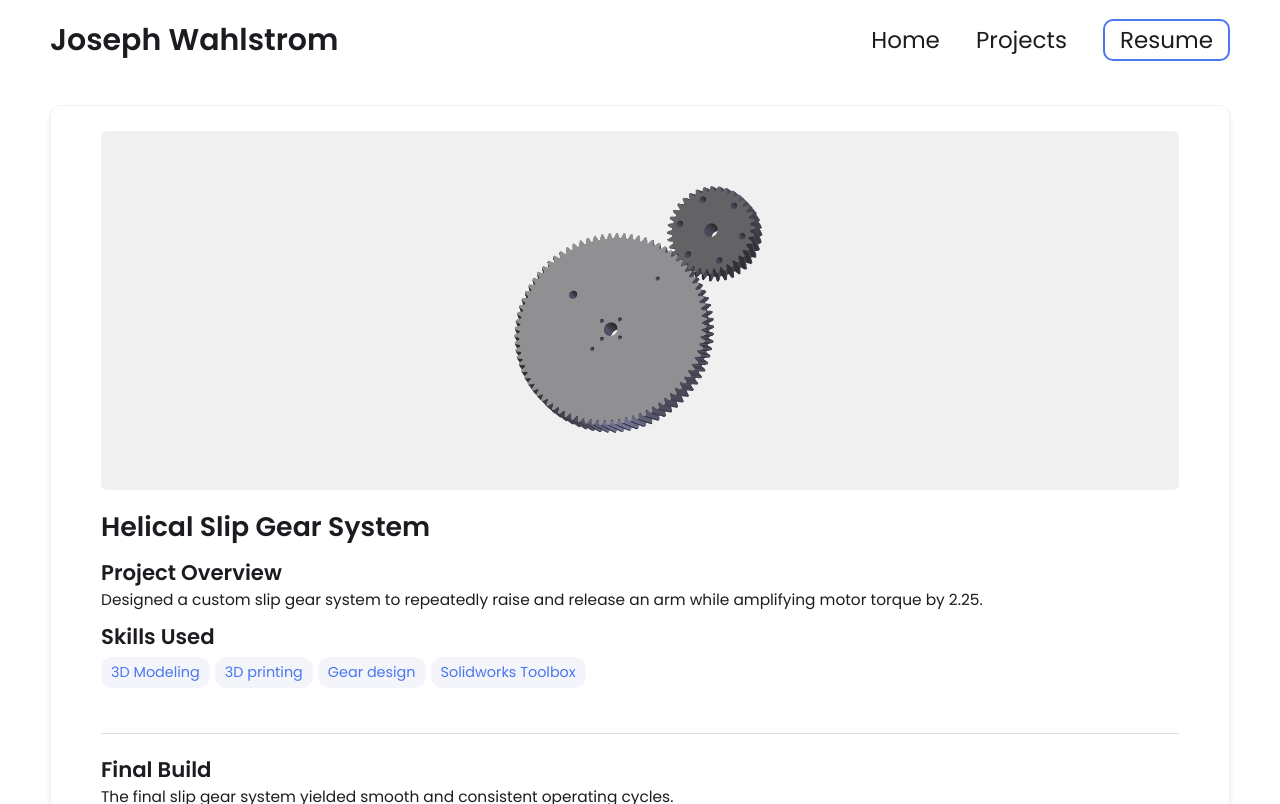
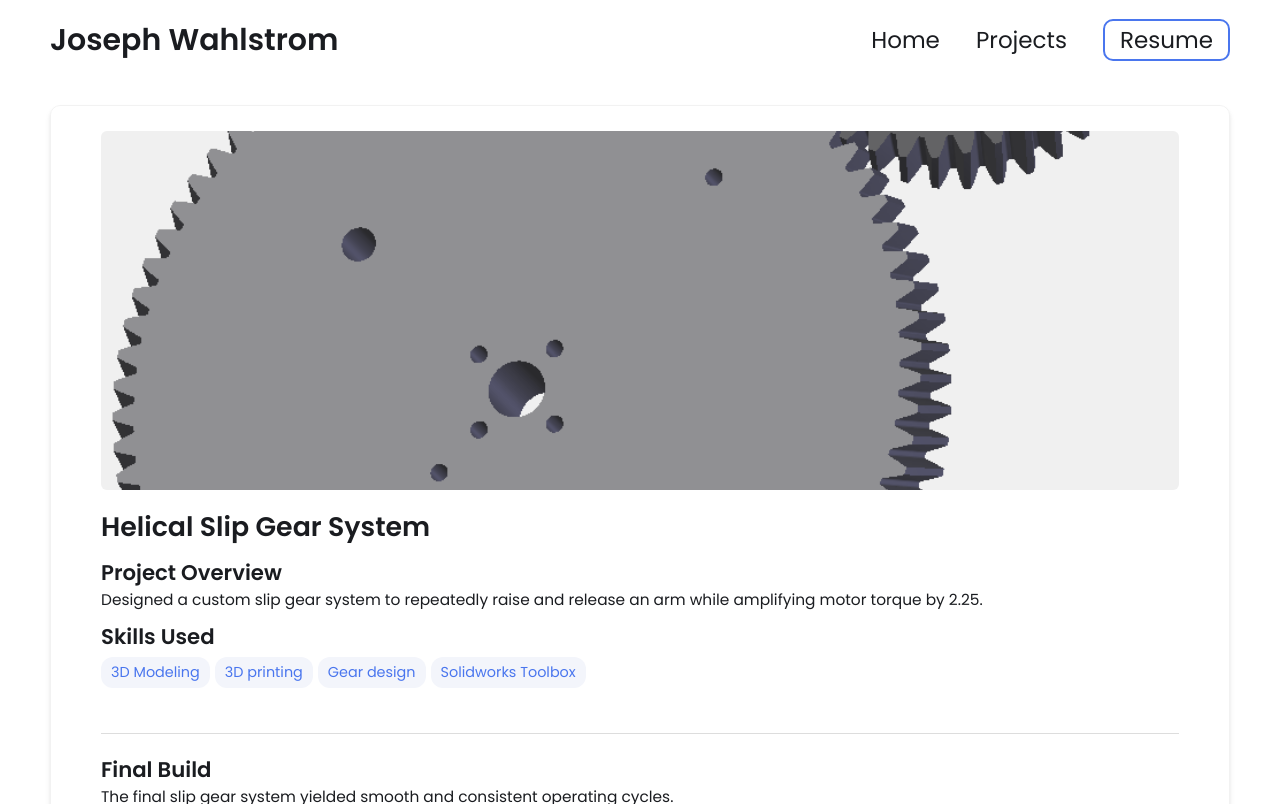
Before and after one commit to JosephWah/JosephW.github.io, a Jekyll site: the page built from _projects/Soph Design Gears/index.md, in a window 1280 px wide. Shown: the top 804 px of the page. Built offline with Jekyll 4.4.1, drawn with Linux system fonts in a browser that asks for light colours; grey boxes are pictures that could not be loaded.

Commit message:
Update index.md

```diff
--- a/_projects/Soph Design Gears/index.md
+++ b/_projects/Soph Design Gears/index.md
@@ -7,7 +7,7 @@ skills:
 - 3D printing
 - Gear design
 - Solidworks Toolbox
-main-image: /output-onlinepngtools(3).png
+main-image: /both gears together picture.png
 ---
 
 ---
```
